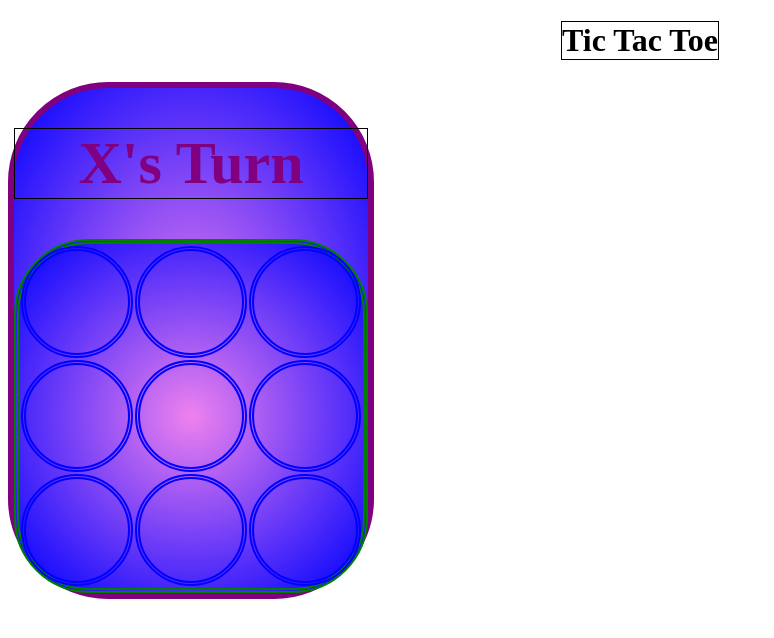
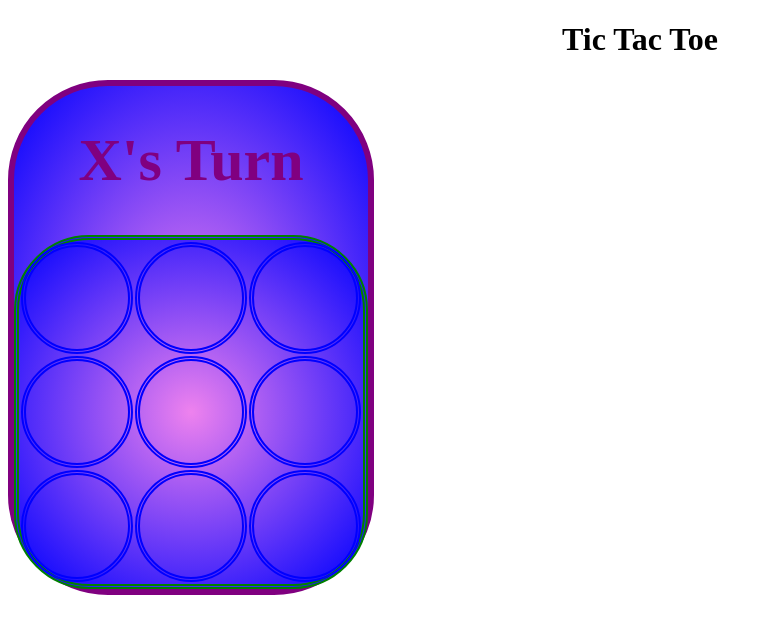
Before and after one commit to Scape-Goat/Tic-Tac-Toe, a plain HTML site: page index.html in a window 1280 px wide. Shown: the whole page, without its empty margins (0-774 px from the left). Drawn offline with Linux system fonts and the light colour scheme.

```diff
--- a/tictactoe.css
+++ b/tictactoe.css
@@ -27,6 +27,3 @@ td {
     background: radial-gradient(violet, blue  );
     border-radius: 100px;
   }
-  h1{
-    border: 1pt solid black
-  }
```
